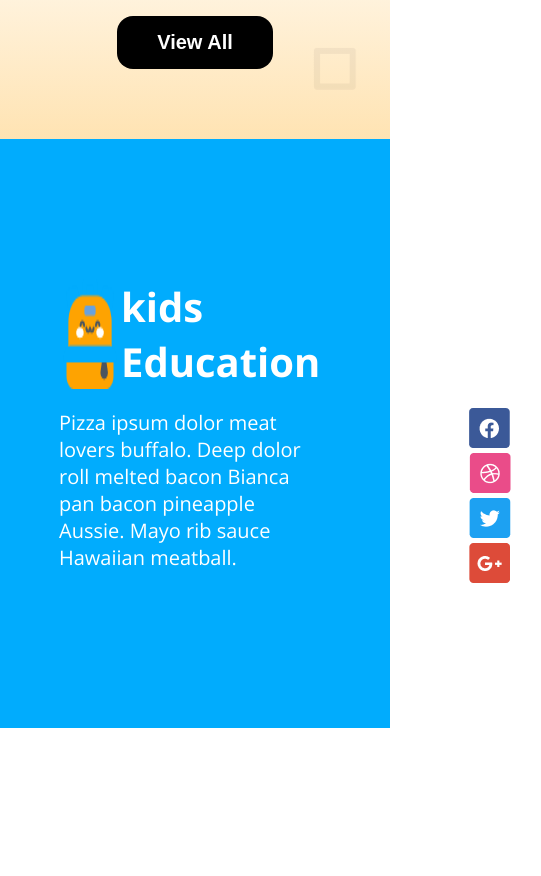
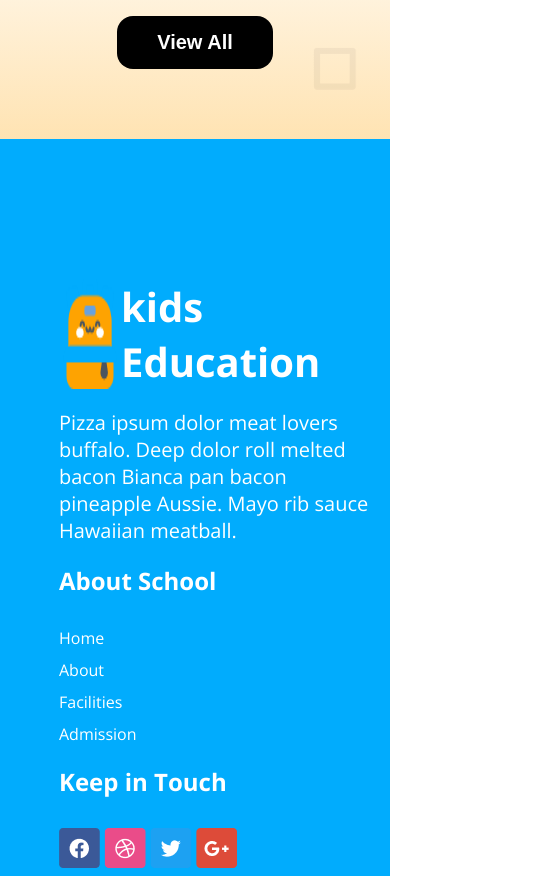
Before and after one commit to tanjim604/Assignment2, a plain HTML site: page index.html in a window 390 px wide. Shown: the part 2600-3476 px from the top of the page, 541 px wide, since content can reach past the window. Before the commit the page ends 3328 px from the top, so only its background shows below. Drawn offline with nearby package versions, Linux system fonts and the light colour scheme.

Commit message:
Footer responsive and final commit

```diff
--- a/styles.css
+++ b/styles.css
@@ -417,12 +417,6 @@ footer{
     text-decoration: none;
     color: white;
 }
-.about-scl > ul > li > a{
-    text-decoration: none;
-    color: white;
-    font-size: 1.25rem;
-}
-
 
 .touch > p{
     font-size: 1.5rem;
@@ -432,3 +426,13 @@ footer{
 .touch > div{
     margin-top: 30px;
 }
+@media screen and (max-width: 576px) {
+   .footer-sec{
+    display: grid;
+    grid-template-columns: 1fr;
+    gap: 20px;
+   }
+   .about-scl{
+    margin-left: 0;
+   }
+}
```
